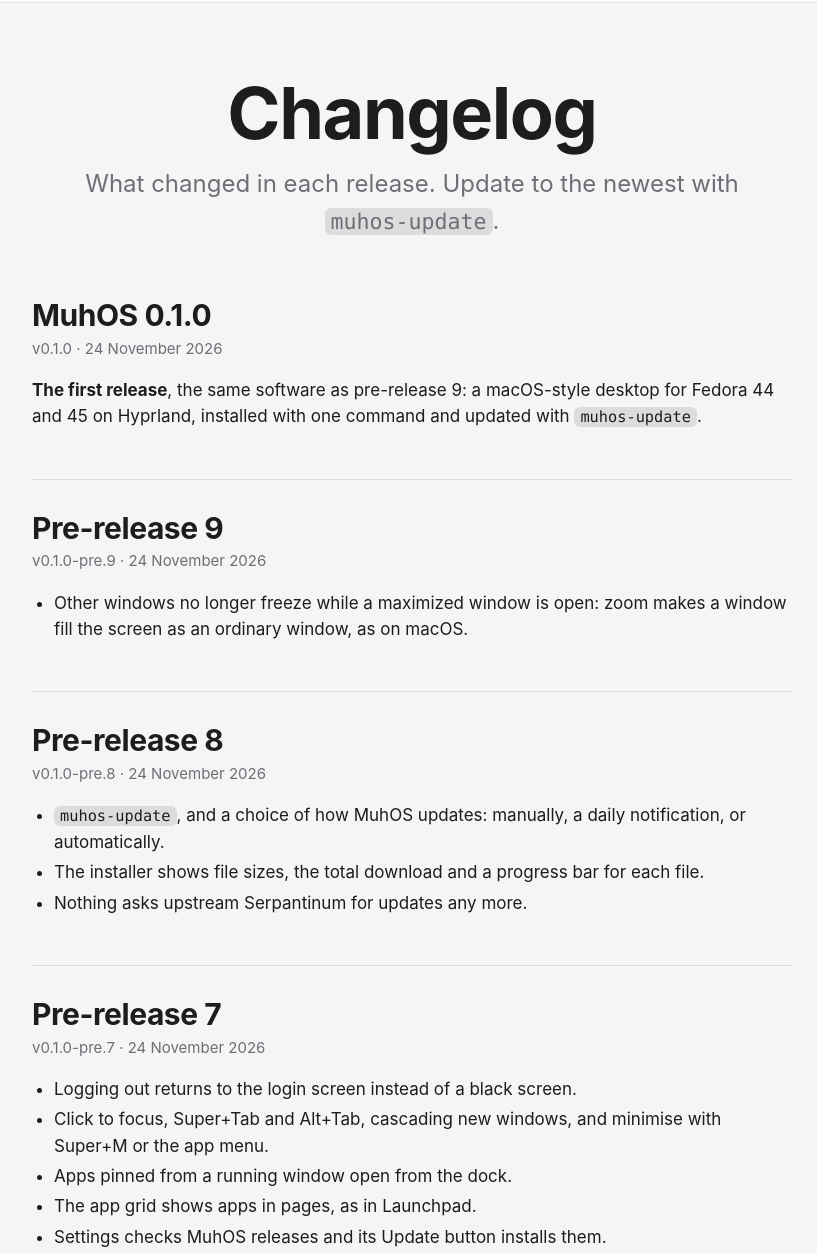
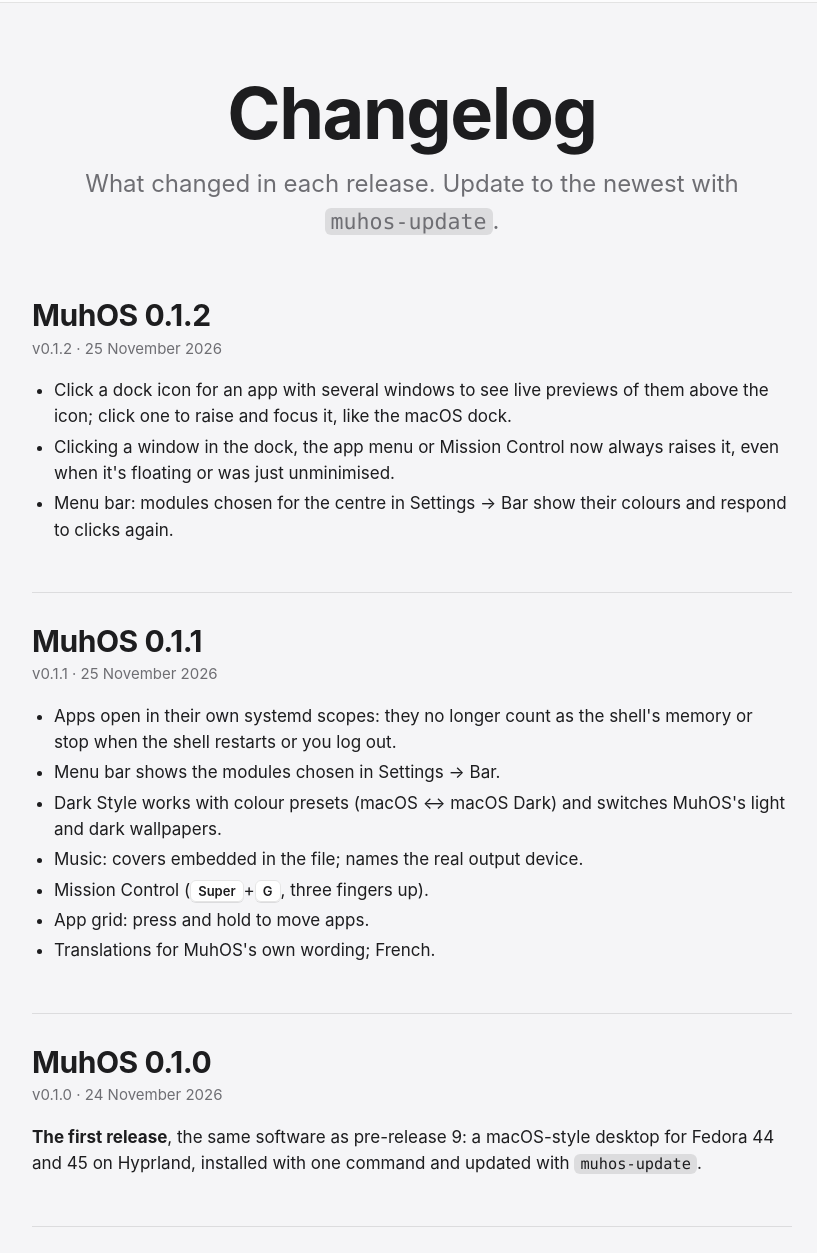
Before and after one commit to Alex-Muhscience/MuhOS, a plain HTML site: page site/changelog.html in a window 1280 px wide. Shown: the part 50-1303 px from the top of the page, without its empty margins (228-1045 px from the left). Drawn offline with Linux system fonts and the light colour scheme; no server answers; files whose address does not match are found by name.

Commit message:
[brand] Docs: dock window previews, menu bar centre modules

```diff
--- a/site/changelog.html
+++ b/site/changelog.html
@@ -4,7 +4,7 @@
   <meta charset="utf-8">
   <meta name="viewport" content="width=device-width, initial-scale=1">
   <title>MuhOS Changelog</title>
-  <meta name="description" content="What changed in each MuhOS release, from the first pre-release to MuhOS 0.1.0.">
+  <meta name="description" content="What changed in each MuhOS release, from the first pre-release to MuhOS 0.1.2.">
   <link rel="icon" href="muhos-tile.svg" type="image/svg+xml">
   <link rel="stylesheet" href="style.css">
 </head>
@@ -33,6 +33,28 @@
         <!-- A summary of each release, shown as it is when GitHub can't be
              reached; main.js replaces it with the full notes of every
              release from GitHub. -->
+        <article class="entry">
+          <h2>MuhOS 0.1.2</h2>
+          <p class="meta">v0.1.2 · 25 November 2026</p>
+          <ul>
+            <li>Click a dock icon for an app with several windows to see live previews of them above the icon; click one to raise and focus it, like the macOS dock.</li>
+            <li>Clicking a window in the dock, the app menu or Mission Control now always raises it, even when it's floating or was just unminimised.</li>
+            <li>Menu bar: modules chosen for the centre in Settings → Bar show their colours and respond to clicks again.</li>
+          </ul>
+        </article>
+        <article class="entry">
+          <h2>MuhOS 0.1.1</h2>
+          <p class="meta">v0.1.1 · 25 November 2026</p>
+          <ul>
+            <li>Apps open in their own systemd scopes: they no longer count as the shell's memory or stop when the shell restarts or you log out.</li>
+            <li>Menu bar shows the modules chosen in Settings → Bar.</li>
+            <li>Dark Style works with colour presets (macOS ↔ macOS Dark) and switches MuhOS's light and dark wallpapers.</li>
+            <li>Music: covers embedded in the file; names the real output device.</li>
+            <li>Mission Control (<kbd>Super</kbd>+<kbd>G</kbd>, three fingers up).</li>
+            <li>App grid: press and hold to move apps.</li>
+            <li>Translations for MuhOS's own wording; French.</li>
+          </ul>
+        </article>
         <article class="entry">
           <h2>MuhOS 0.1.0</h2>
           <p class="meta">v0.1.0 · 24 November 2026</p>
```
Also changed, not shown: site/docs.html (+1 -1 lines), 1 other file.
